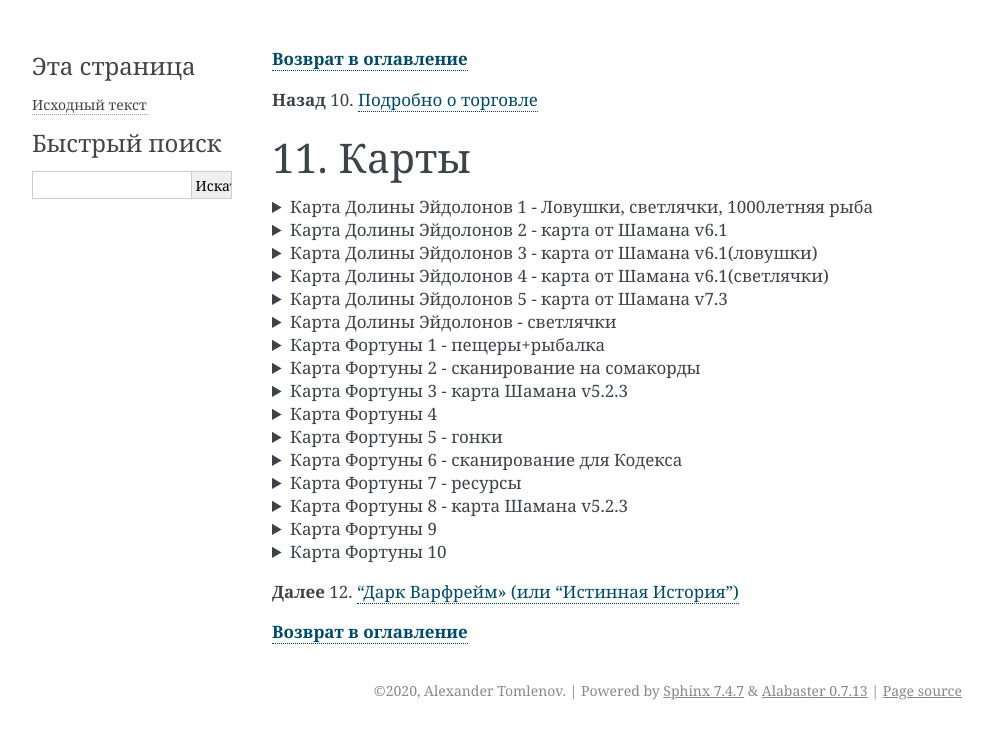
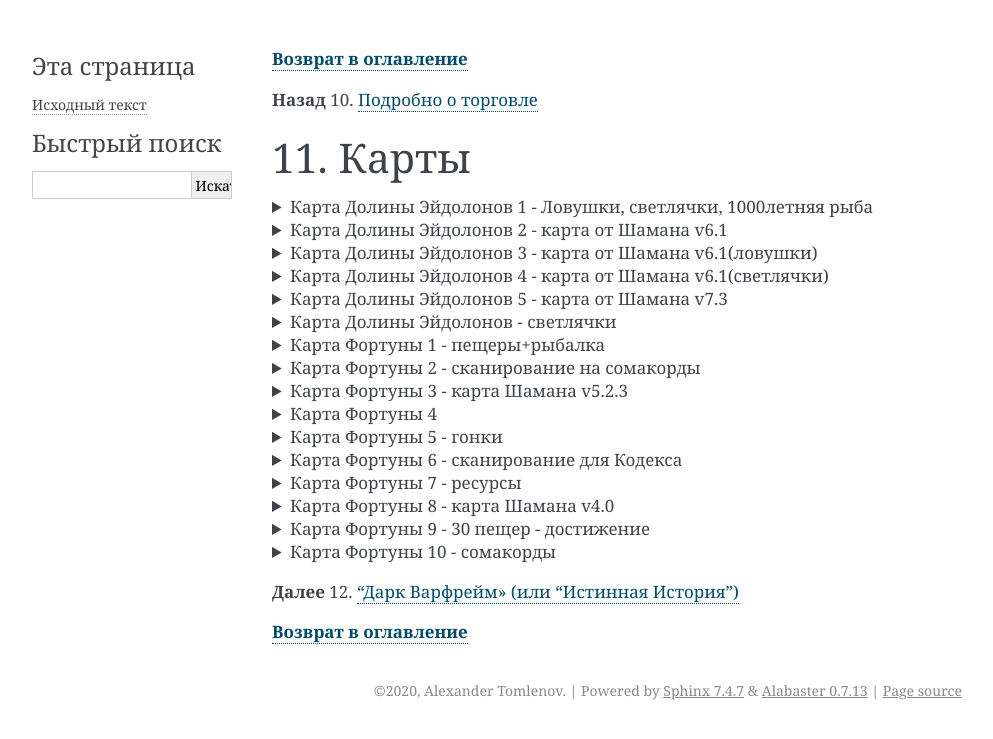
Before and after one commit to crackedmind/warframe-brief-guide, a Sphinx documentation site: the page built from source/11.md, in a window 1280 px wide. Shown: the top 739 px of the page, without its empty margins (148-1141 px from the left). Built offline with Sphinx 7.4.7, drawn with Linux system fonts in a browser that asks for light colours.

Commit message:
Update 11.md

```diff
--- a/source/11.md
+++ b/source/11.md
@@ -98,21 +98,21 @@
 </details>
 
 <details>
-  <summary> Карта Фортуны 8 - карта Шамана v5.2.3</summary>
+  <summary> Карта Фортуны 8 - карта Шамана v4.0</summary>
 
 ![Карта 15](/maps/Karta_Fortuna_09.jpg  "Карта Фортуны")
 
 </details>
 
 <details>
-  <summary> Карта Фортуны 9</summary>
+  <summary> Карта Фортуны 9 - 30 пещер - достижение</summary>
 
 ![Карта 16](/maps/Karta_Fortuna_10_caves.jpg  "Карта Фортуны")
 
 </details>
 
 <details>
-  <summary> Карта Фортуны 10</summary>
+  <summary> Карта Фортуны 10 - сомакорды</summary>
 
 ![Карта 17](/maps/Karta_Fortuna_11_somacords.jpg  "Карта Фортуны")
 
```
